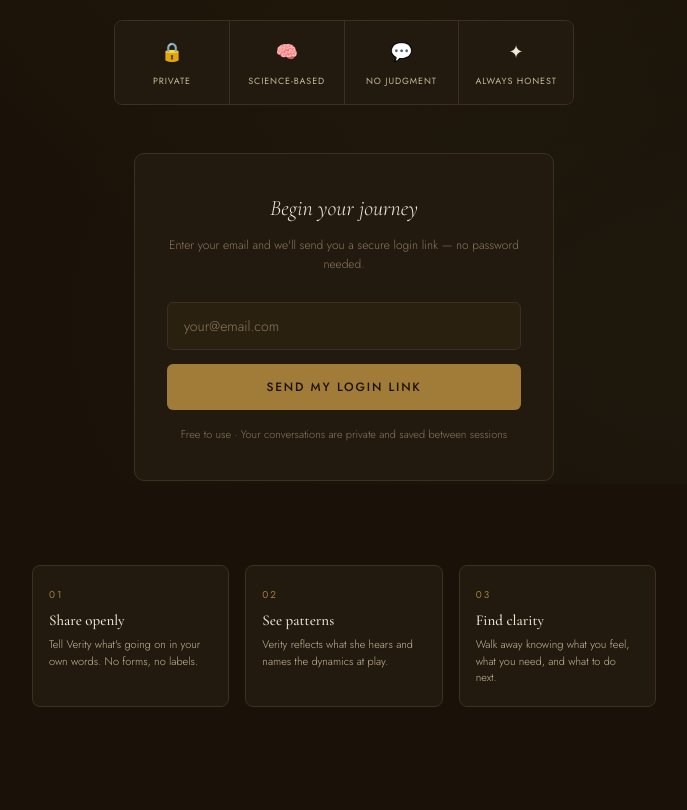
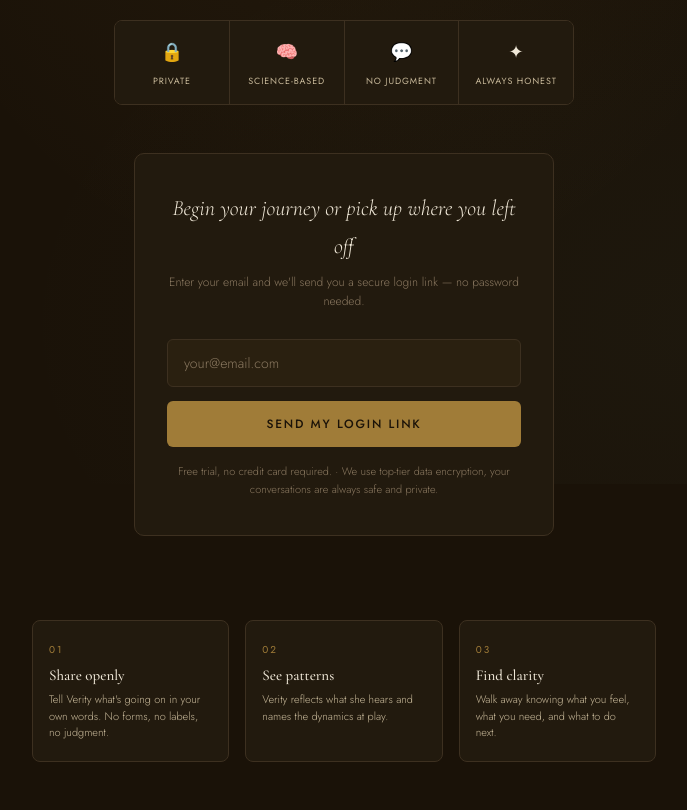
Before and after one commit to danjwasmer/Verity, a website: page public/index.html in a window 1280 px wide. Shown: the part 316-1126 px from the top of the page, without its empty margins (296-983 px from the left). Before the commit the page ends 1071 px from the top, so only its background shows below. Drawn offline with nearby package versions, Linux system fonts and the light colour scheme; no server answers.

Commit message:
Update index.html

```diff
--- a/public/index.html
+++ b/public/index.html
@@ -404,11 +404,11 @@
     </div>
     <div class="login-card">
       <div id="loginForm">
-        <div class="login-title">Begin your journey</div>
+        <div class="login-title">Begin your journey or pick up where you left off</div>
         <div class="login-sub">Enter your email and we'll send you a secure login link — no password needed.</div>
         <input type="email" id="emailInput" class="input-field" placeholder="your@email.com" />
         <button class="primary-btn" id="sendLinkBtn" onclick="sendMagicLink()">Send my login link</button>
-        <div class="login-note">Free to use · Your conversations are private and saved between sessions</div>
+        <div class="login-note">Free trial, no credit card required. · We use top-tier data encryption, your conversations are always safe and private.</div>
       </div>
       <div class="success-msg" id="successMsg">
         <div class="success-icon">✉️</div>
@@ -421,7 +421,7 @@
     <div class="step">
       <div class="step-number">01</div>
       <div class="step-title">Share openly</div>
-      <div class="step-desc">Tell Verity what's going on in your own words. No forms, no labels.</div>
+      <div class="step-desc">Tell Verity what's going on in your own words. No forms, no labels, no judgment.</div>
     </div>
     <div class="step">
       <div class="step-number">02</div>
```
